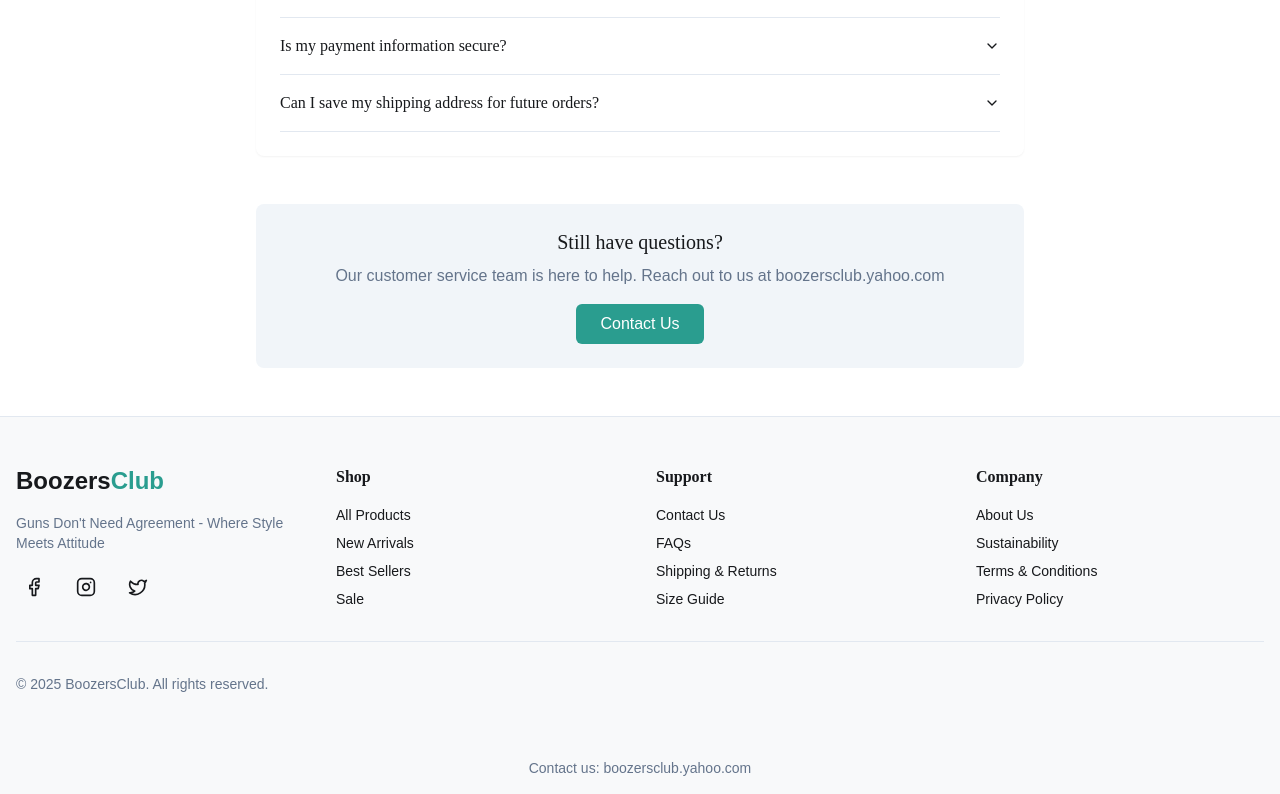
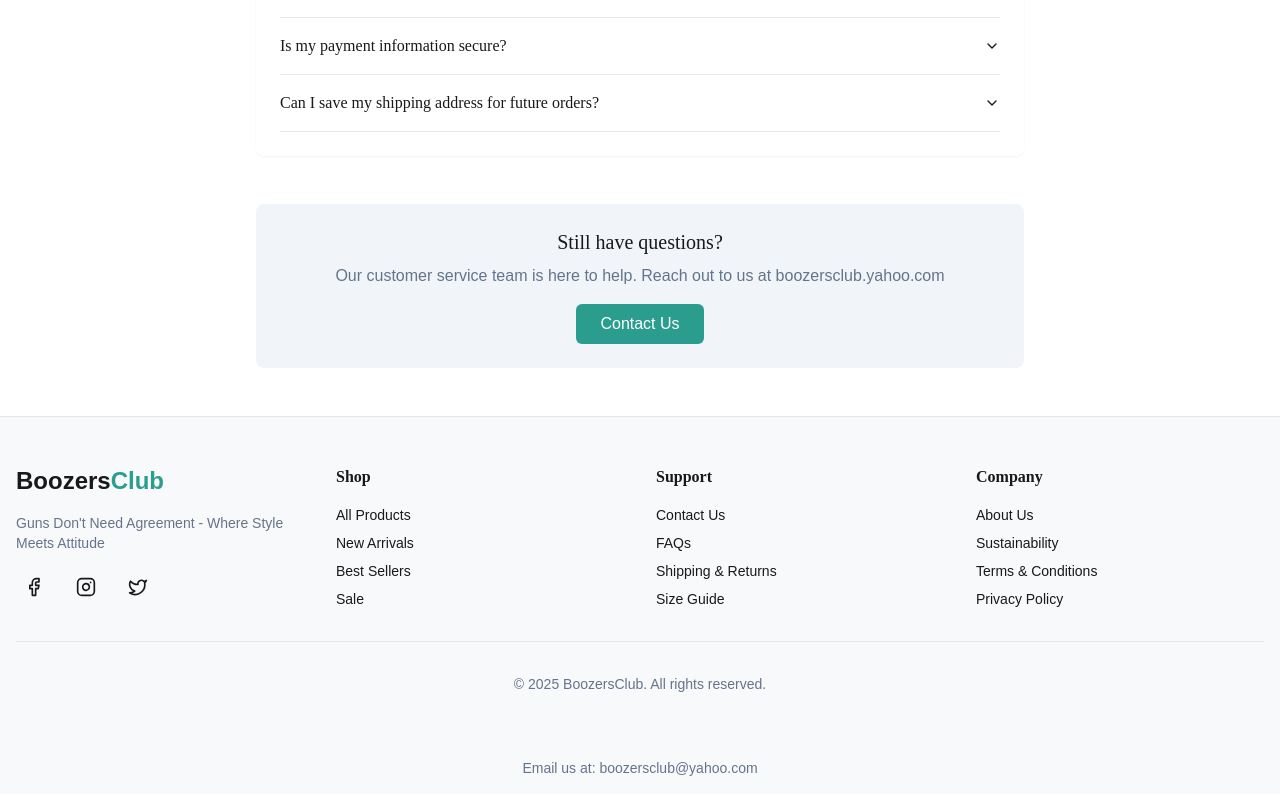
Before and after one commit to aravind0878/BOOZERS-CLUB, a React (Vite) app: page /faq in a window 1280 px wide. Shown: the part 1538-2332 px from the top of the page. Built offline with nearby package versions, Linux system fonts and the light colour scheme.

Commit message:
Fix: Footer content and email link
- Updated footer content to center the copyright notice.
- Changed "Contact us" to "Email us at" and updated the email address.
- Added a mailto link to the email address for direct email composition.

```diff
--- a/src/components/Footer.tsx
+++ b/src/components/Footer.tsx
@@ -112,14 +112,14 @@ const Footer = () => {
           </div>
         </div>
 
-        <div className="border-t border-border mt-8 pt-8 text-sm text-muted-foreground">
+        <div className="border-t border-border mt-8 pt-8 text-sm text-muted-foreground text-center">
           <p>&copy; {new Date().getFullYear()} BoozersClub. All rights reserved.</p>
         </div>
       </div>
 
       <div className="container mx-auto px-4 py-4 text-center">
         <p className="text-sm text-muted-foreground">
-          Contact us: <a href="mailto:boozersclub.yahoo.com" className="hover:text-brand-teal transition">boozersclub.yahoo.com</a>
+          Email us at: <a href="mailto:boozersclub@yahoo.com" className="hover:text-brand-teal transition">boozersclub@yahoo.com</a>
         </p>
       </div>
     </footer>
--- a/src/pages/Contact.tsx
+++ b/src/pages/Contact.tsx
@@ -54,10 +54,10 @@ const Contact = () => {
               <div className="flex items-center justify-center space-x-4">
                 <Mail className="h-6 w-6 text-brand-teal" />
                 <a
-                  href="mailto:boozersclub.yahoo.com"
+                  href="mailto:boozersclub@yahoo.com"
                   className="text-lg hover:text-brand-teal transition"
                 >
-                  boozersclub.yahoo.com
+                  boozersclub@yahoo.com
                 </a>
               </div>
 
--- a/src/pages/Index.tsx
+++ b/src/pages/Index.tsx
@@ -1,3 +1,4 @@
+
 import { Link } from "react-router-dom";
 import Navigation from "@/components/Navigation";
 import Footer from "@/components/Footer";
@@ -103,7 +104,7 @@ const Index = () => {
                 </div>
                 <h3 className="text-xl font-medium mb-2">Free Shipping</h3>
                 <p className="text-gray-300">
-                  On all orders over $50, with fast and reliable delivery.
+                  On all orders over ₹1500, with fast and reliable delivery.
                 </p>
               </div>
             </div>
```
